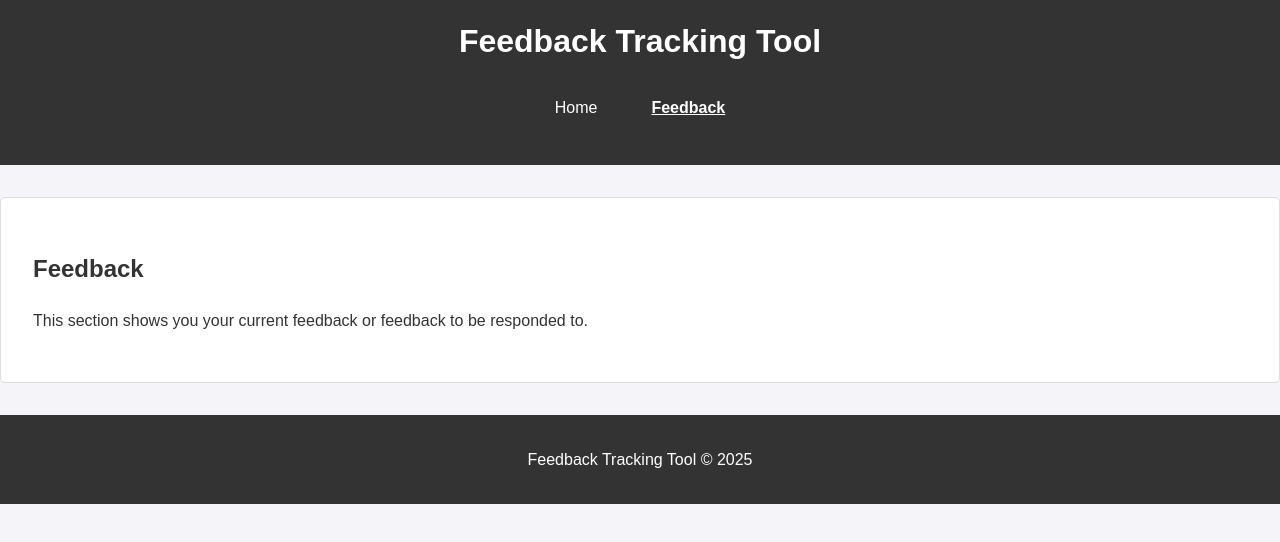
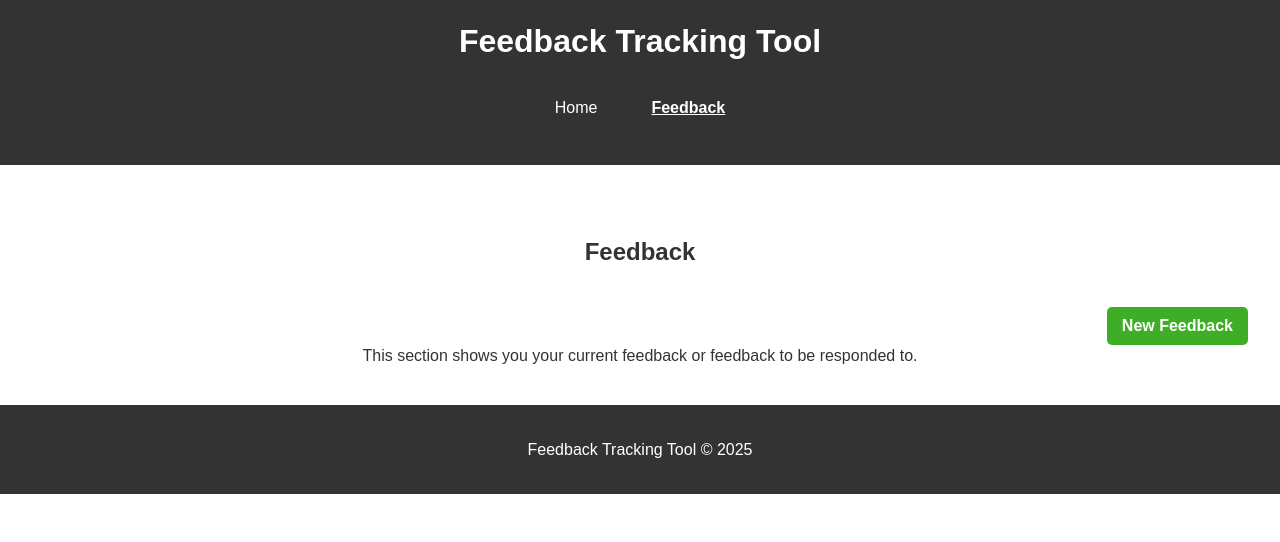
Before and after one commit to Emmet-v15/feedback-tracking-tool, a React (Create React App) app: page /feedback in a window 1280 px wide. Shown: the top 542 px of the page. Built offline with nearby package versions, Linux system fonts and the light colour scheme.

Commit message:
Added a reactive new feedback button to the feedback page.

```diff
--- a/package.json
+++ b/package.json
@@ -4,6 +4,7 @@
   "private": true,
   "dependencies": {
     "cra-template": "1.2.0",
+    "lucide-react": "^0.474.0",
     "react": "^19.0.0",
     "react-dom": "^19.0.0",
     "react-router-dom": "^7.0.2",
--- a/src/components/Feedback.js
+++ b/src/components/Feedback.js
@@ -1,12 +1,78 @@
-import React from 'react';
+import React, { useState } from 'react';
+import '../styles/Feedback.css'; // Import the Feedback-specific CSS
 
 function Feedback() {
+    // State to manage modal visibility
+    const [isModalOpen, setIsModalOpen] = useState(false);
+    const [title, setTitle] = useState('');
+    const [description, setDescription] = useState('');
+
+    // Function to open the modal
+    const openModal = () => setIsModalOpen(true);
+
+    // Function to close the modal
+    const closeModal = () => setIsModalOpen(false);
+
+    // Function to handle form submission (for feedback)
+    const handleSubmit = (e) => {
+        e.preventDefault();
+        alert(`Feedback Submitted:\nTitle: ${title}\nDescription: ${description}`);
+        // Reset form fields after submission
+        setTitle('');
+        setDescription('');
+        closeModal();  // Close modal after submission
+    };
+
     return (
         <main>
-            <section id="feedback">
+            {/* Header Section */}
+            <section className="page-header">
                 <h2>Feedback</h2>
+            </section>
+
+            {/* Main Content Section */}
+            <section className="content-box">
+                {/* New Feedback Button */}
+                <button className="feedback-button" onClick={openModal}>
+                    New Feedback
+                </button>
+
                 <p>This section shows you your current feedback or feedback to be responded to.</p>
             </section>
+
+            {/* Modal for New Feedback */}
+            {isModalOpen && (
+                <div className="modal-overlay">
+                    <div className="modal-content">
+                        <h3>Submit New Feedback</h3>
+                        <form onSubmit={handleSubmit}>
+                            <div>
+                                <label htmlFor="title">Title</label>
+                                <input
+                                    type="text"
+                                    id="title"
+                                    value={title}
+                                    onChange={(e) => setTitle(e.target.value)}
+                                    required
+                                />
+                            </div>
+                            <div>
+                                <label htmlFor="description">Description</label>
+                                <textarea
+                                    id="description"
+                                    value={description}
+                                    onChange={(e) => setDescription(e.target.value)}
+                                    required
+                                />
+                            </div>
+                            <div>
+                                <button type="submit">Submit</button>
+                                <button type="button" onClick={closeModal}>Cancel</button>
+                            </div>
+                        </form>
+                    </div>
+                </div>
+            )}
         </main>
     );
 }
--- a/src/components/Home.js
+++ b/src/components/Home.js
@@ -3,7 +3,7 @@ import React from 'react';
 function Home() {
     return (
         <main>
-            <section id="home">
+            <section className="content-box">
                 <h2>Home</h2>
                 <p>This is the home section of my website.</p>
             </section>
--- a/src/index.css
+++ b/src/index.css
@@ -10,7 +10,7 @@ body {
   line-height: 1.6;
   margin: 0;
   padding: 0;
-  background-color: #f4f4f9;
+  background-color: #ffffff;
   color: #333;
 
   display: flex;
@@ -85,3 +85,25 @@ footer {
   padding: 1rem 0;
   margin-top: auto; /* Ensures the footer stays at the bottom */
 }
+
+.page-header {
+  background: #ffffff;
+  color: #333;
+  padding: 1rem 0;
+  text-align: center;
+  margin-bottom: 0;
+  border: none;
+}
+
+/* Shared Content Box Styles */
+.content-box {
+  text-align: center;
+  padding: 20px;
+  background-color: #fff;
+  border: none;
+  position: relative; /* Ensures relative positioning for child elements */
+
+  width: 95%; /* Full width */
+  max-width: none; /* Remove width restrictions */
+  margin: 0 auto; /* Centers if needed */
+}
--- /dev/null
+++ b/src/styles/Feedback.css
@@ -0,0 +1,112 @@
+/* New Feedback Button - Top Right of Section */
+.feedback-button {
+    position: absolute;
+    top: 0;
+    right: 20px;
+
+    background-color: #3fae26;
+    color: white;
+    border: none;
+    border-radius: 5px;
+    padding: 10px 15px;
+    font-size: 16px;
+    font-weight: bold;
+
+    cursor: pointer;
+    transition: background-color 0.3s ease;
+}
+
+/* Hover Effect */
+.feedback-button:hover {
+    background-color: #2c711b;
+}
+
+/* Modal Overlay - Full screen background */
+.modal-overlay {
+    position: fixed;
+    top: 0;
+    left: 0;
+    right: 0;
+    bottom: 0;
+    background: rgba(0, 0, 0, 0.5); /* Semi-transparent background */
+    display: flex;
+    justify-content: center;
+    align-items: center;
+    z-index: 1000; /* Ensure it's on top of other content */
+}
+
+/* Modal Overlay - Full screen background */
+.modal-overlay {
+    position: fixed;
+    top: 0;
+    left: 0;
+    right: 0;
+    bottom: 0;
+    background: rgba(0, 0, 0, 0.5); /* Semi-transparent background */
+    display: flex;
+    justify-content: center;
+    align-items: center;
+    z-index: 1000; /* Ensure it's on top of other content */
+}
+
+/* Modal Content Box (Whole Box)*/
+.modal-content {
+    background-color: #fff;
+    padding: 30px;
+    border-radius: 5px;
+    width: 60%;
+    height: auto; /* Let the height adjust to content */
+    box-shadow: 0 4px 8px rgba(0, 0, 0, 0.2);
+    display: flex;
+    flex-direction: column;
+    justify-content: space-between;  /* Space elements evenly within the modal */
+    text-align: left;
+}
+
+/* Modal Form Inputs (Title) */
+.modal-content input,
+.modal-content textarea {
+    width: 100%;
+    padding: 10px;
+    margin: 10px 0;
+    border: 1px solid #ddd;
+    border-radius: 5px;
+    box-sizing: border-box; /* Ensures padding is included in the width calculation */
+    font-family: 'Arial', sans-serif;
+    font-size: 16px;
+}
+
+/* Modal Form Textarea (Description) */
+.modal-content textarea {
+    height: 300px;  /* Set a larger height for the description box */
+    resize: none;   /* Prevent resizing */
+}
+
+/* Modal Form Buttons */
+.modal-content button {
+    background-color: #3fae26;
+    color: white;
+    border: none;
+    border-radius: 5px;
+    padding: 10px 15px;
+    cursor: pointer;
+    transition: background-color 0.3s ease;
+    margin-top: 10px;  /* Space between buttons */
+    margin-right: 10px;
+    font-size: 16px;
+    font-weight: bold;
+}
+
+/* Cancel Button - Styles for "Cancel" button */
+.modal-content button[type="button"] {
+    background-color: #f44336;
+}
+
+/* Hover Effects */
+.modal-content button:hover {
+    background-color: #2c711b;
+}
+
+.modal-content button[type="button"]:hover {
+    background-color: #d32f2f;
+}
```
Also changed, not shown: 1 other file (tests, documents, lock files or other folders).
